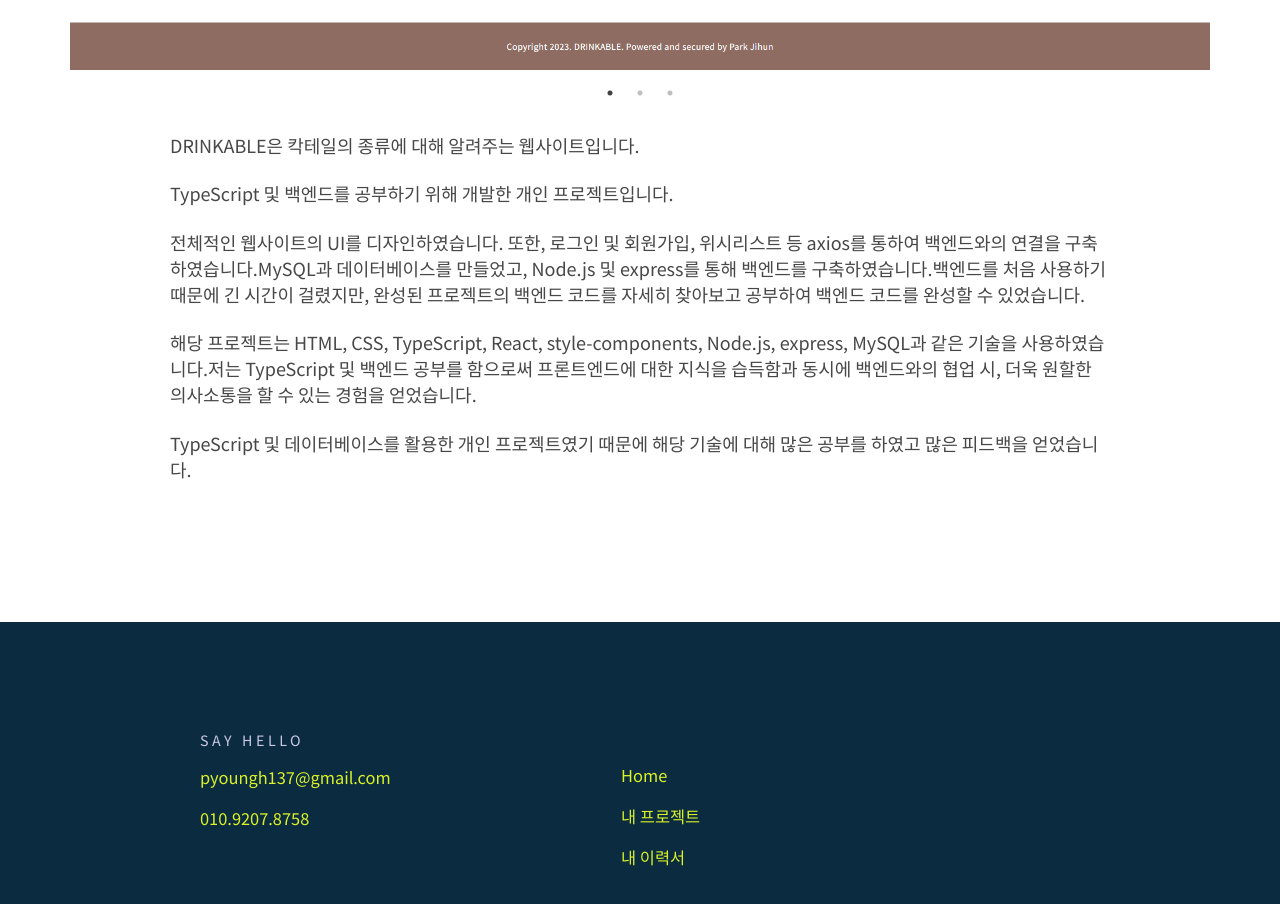
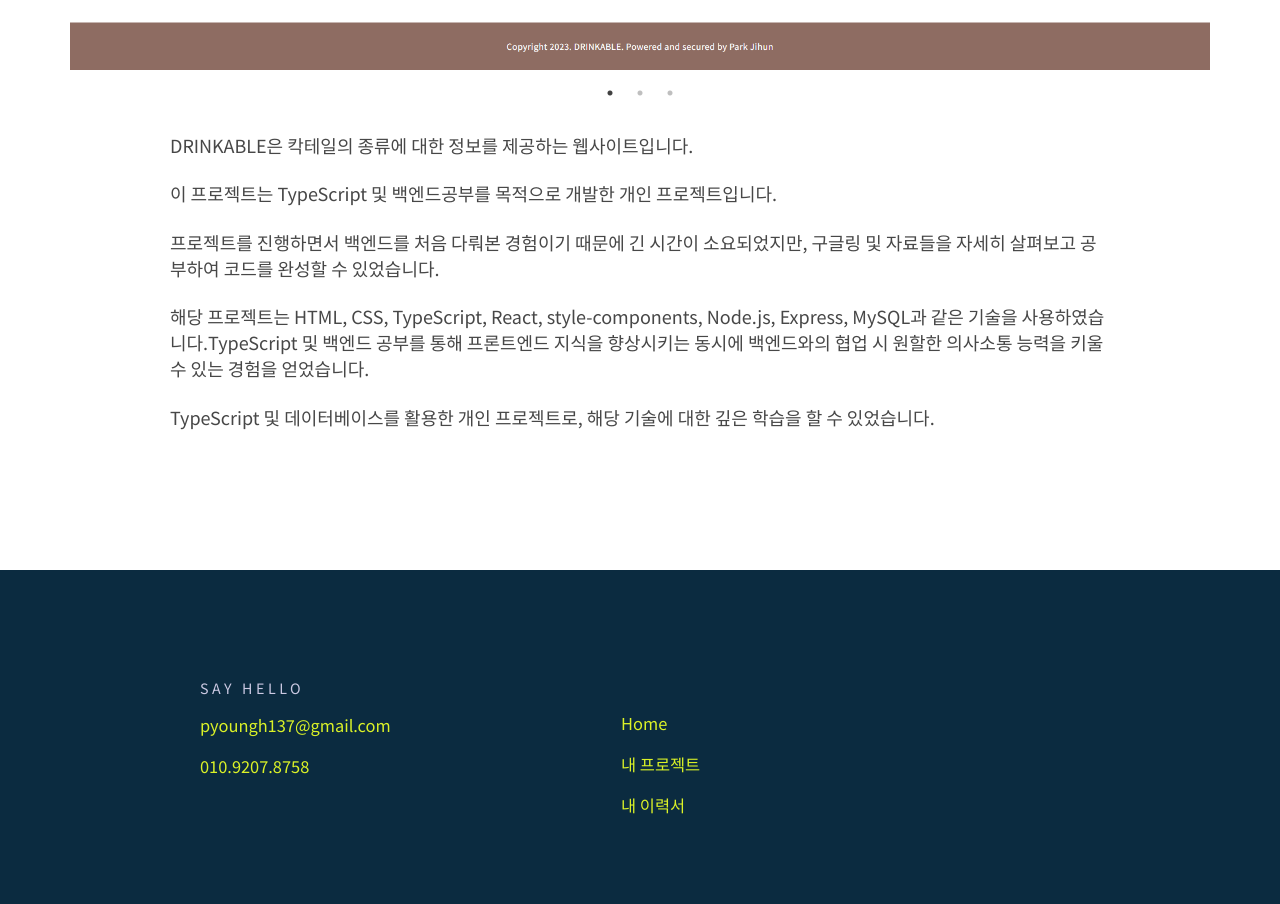
Before and after one commit to bbagbbagn2/PJH-Portfolio, a React (Create React App) app: page /project/drinkable in a window 1280 px wide. Shown: the part 1040-1944 px from the top of the page. Built offline with nearby package versions, Linux system fonts and the light colour scheme.

Commit message:
fix(paragraph 내용 수정)

```diff
--- a/src/pages/project/drinkable.tsx
+++ b/src/pages/project/drinkable.tsx
@@ -26,18 +26,16 @@ export default function Drinkable() {
     ];
 
     const paragraphs = [
-        "DRINKABLE은 칵테일의 종류에 대해 알려주는 웹사이트입니다.",
+        "DRINKABLE은 칵테일의 종류에 대한 정보를 제공하는 웹사이트입니다.",
 
-        "TypeScript 및 백엔드를 공부하기 위해 개발한 개인 프로젝트입니다.",
+        "이 프로젝트는 TypeScript 및 백엔드공부를 목적으로 개발한 개인 프로젝트입니다.",
 
-        "전체적인 웹사이트의 UI를 디자인하였습니다. 또한, 로그인 및 회원가입, 위시리스트 등 axios를 통하여 백엔드와의 연결을 구축하였습니다." +
-        "MySQL과 데이터베이스를 만들었고, Node.js 및 express를 통해 백엔드를 구축하였습니다." +
-        "백엔드를 처음 사용하기 때문에 긴 시간이 걸렸지만, 완성된 프로젝트의 백엔드 코드를 자세히 찾아보고 공부하여 백엔드 코드를 완성할 수 있었습니다.",
+        "프로젝트를 진행하면서 백엔드를 처음 다뤄본 경험이기 때문에 긴 시간이 소요되었지만, 구글링 및 자료들을 자세히 살펴보고 공부하여 코드를 완성할 수 있었습니다.",
 
-        "해당 프로젝트는 HTML, CSS, TypeScript, React, style-components, Node.js, express, MySQL과 같은 기술을 사용하였습니다." +
-        "저는 TypeScript 및 백엔드 공부를 함으로써 프론트엔드에 대한 지식을 습득함과 동시에 백엔드와의 협업 시, 더욱 원할한 의사소통을 할 수 있는 경험을 얻었습니다.",
+        "해당 프로젝트는 HTML, CSS, TypeScript, React, style-components, Node.js, Express, MySQL과 같은 기술을 사용하였습니다." +
+        "TypeScript 및 백엔드 공부를 통해 프론트엔드 지식을 향상시키는 동시에 백엔드와의 협업 시 원할한 의사소통 능력을 키울 수 있는 경험을 얻었습니다.",
 
-        "TypeScript 및 데이터베이스를 활용한 개인 프로젝트였기 때문에 해당 기술에 대해 많은 공부를 하였고 많은 피드백을 얻었습니다.",
+        "TypeScript 및 데이터베이스를 활용한 개인 프로젝트로, 해당 기술에 대한 깊은 학습을 할 수 있었습니다.",
     ];
 
     return (
```
